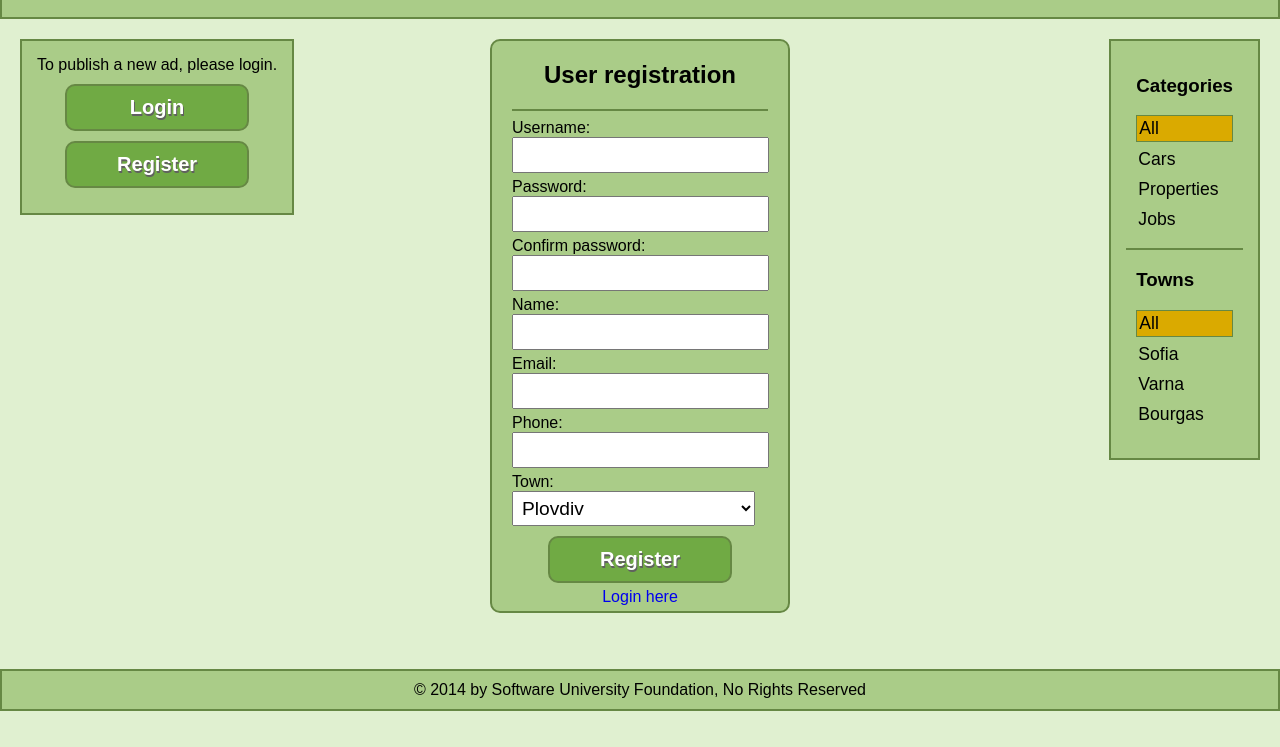
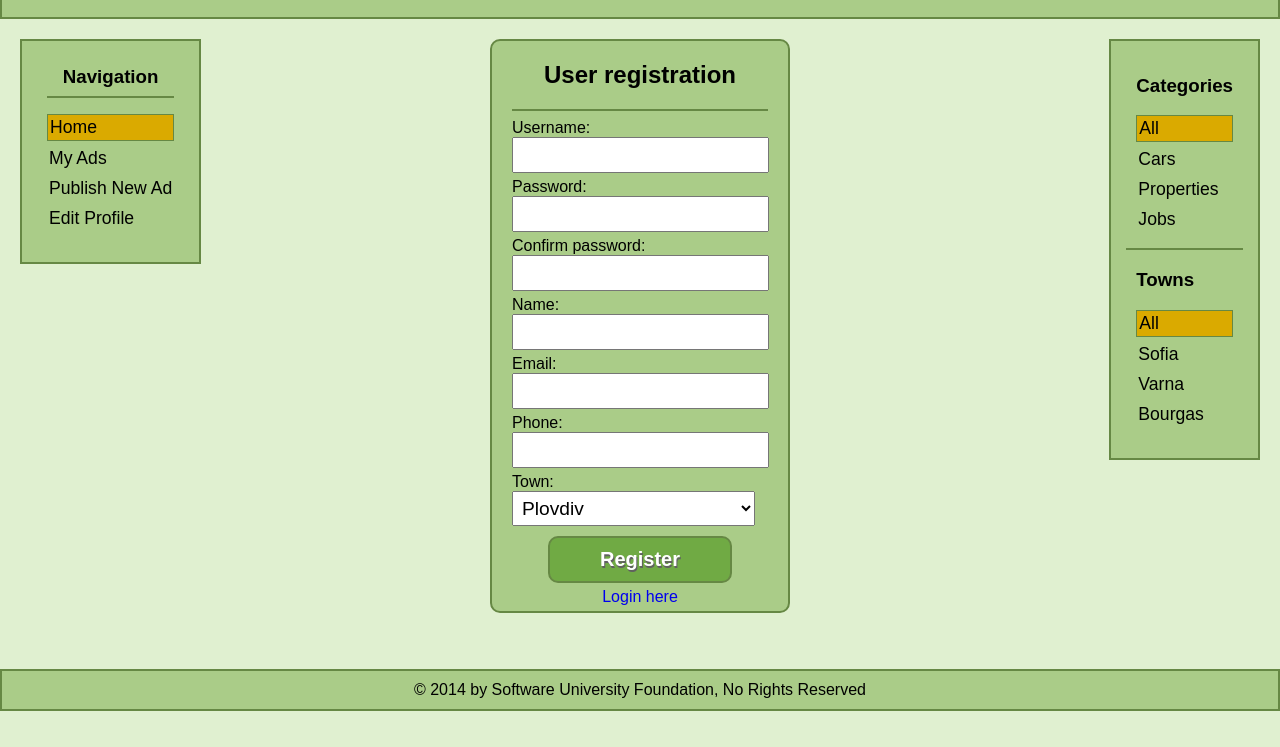
Before and after one commit to milendd/SPA-AngularJS-Practical-Exam, a plain HTML site: page index.html in a window 1280 px wide. Shown: the part 53-800 px from the top of the page. Drawn offline with Linux system fonts and the light colour scheme.

Commit message:
add user navigation menu

```diff
--- a/index.html
+++ b/index.html
@@ -12,12 +12,24 @@
         <h2>Ads - Home</h2>
     </header>
     <nav class="leftNavigation">
-        To publish a new ad, please login.
-        <div class="linkButton">
-            <a href="#/login">Login</a>
+        <div class="guestNavigation" style="display:none;">
+            To publish a new ad, please login.
+            <div class="linkButton">
+                <a href="#/login">Login</a>
+            </div>
+            <div class="linkButton">
+                <a href="#/register">Register</a>
+            </div>
         </div>
-        <div class="linkButton">
-            <a href="#/register">Register</a>
+        <div class="userNavigation">
+            <h3>Navigation</h3>
+            <hr />
+            <ul>
+                <li class="selected"><a href="#">Home</a></li>
+                <li><a href="#/user/ads">My Ads</a></li>
+                <li><a href="#/user/ads">Publish New Ad</a></li>
+                <li><a href="#/user/profile">Edit Profile</a></li>
+            </ul>
         </div>
     </nav>
     <nav class="rightNavigation">
--- a/styles/style.css
+++ b/styles/style.css
@@ -26,34 +26,39 @@ header, footer, nav, .advertisement, .loginForm, .registerForm{
     float: left;
 }
 
+.userNavigation > h3  {
+    margin: 0;
+    text-align: center;
+}
+
 .rightNavigation {
     float: right;
 }
 
-.rightNavigation div{
+nav div{
     margin: 10px;
 }
 
-.rightNavigation ul {
+nav ul{
     padding: 0;
 }
 
-.rightNavigation ul li {
+nav ul li{
     list-style-type: none;
     margin-top: 5px;
     padding: 2px;
 }
 
-.rightNavigation ul li:hover {
+nav ul li:hover{
     background-color: #F7C40C;
 }
 
-.rightNavigation ul li.selected{
+nav ul li.selected{
     border: 1px solid #668844;
     background-color: #DAAA00;
 }
 
-.rightNavigation ul li a{
+nav ul li a{
     display: block;
     color: black;
     font-size: 1.1em;
```
